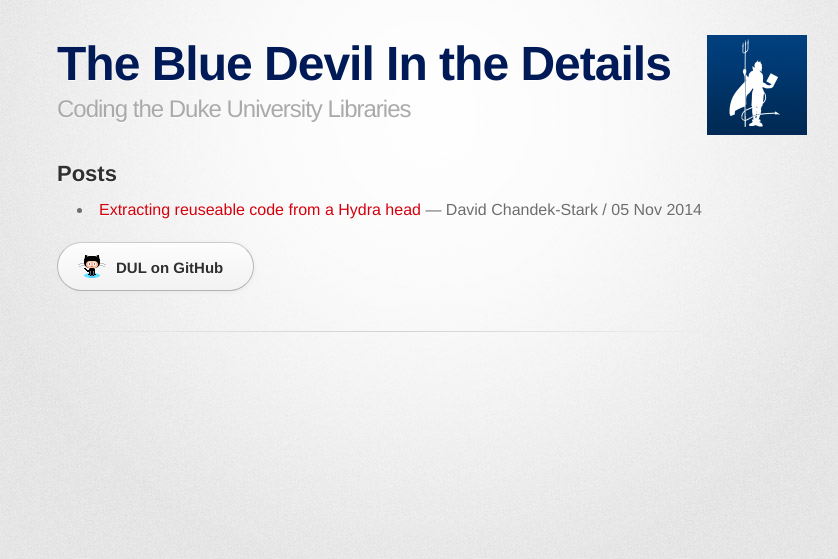
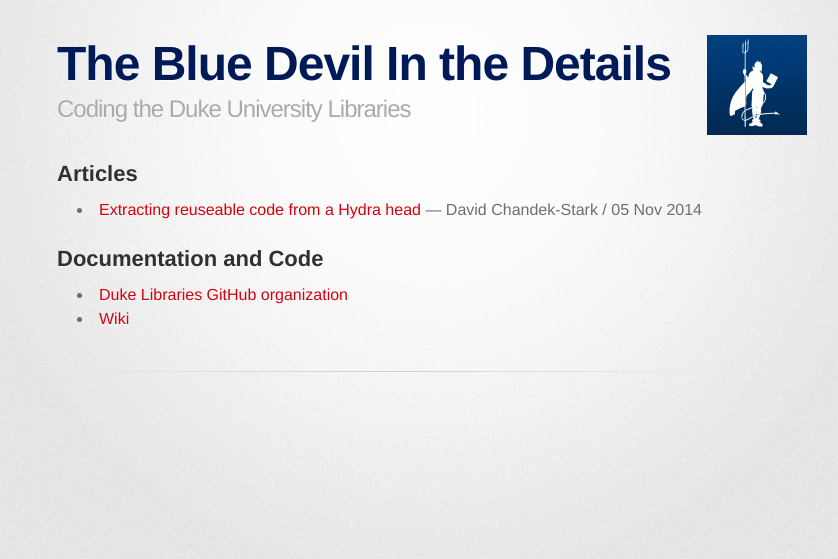
Before and after one commit to duke-libraries/duke-libraries.github.io, a Jekyll site: the page built from index.html, in a window 1280 px wide. Shown: the top 559 px of the page, without its empty margins (208-1046 px from the left). Built offline with Jekyll 4.4.1, drawn with Linux system fonts in a browser that asks for light colours; some web fonts are replaced.

Commit message:
Added "Documentation and Code" section

```diff
--- a/index.html
+++ b/index.html
@@ -3,7 +3,7 @@
 title: The Blue Devil In the Details
 ---
 
-<h2>Posts</h2>
+<h2>Articles</h2>
 
 <ul class="posts">
   {% for post in site.posts %}
@@ -13,6 +13,15 @@
   {% endfor %}
 </ul>
 
+<h2>Documentation and Code</h2>
+
+<ul>
+  <li><a href="https://github.com/duke-libraries">Duke Libraries GitHub organization</a></li>
+  <li><a href="https://github.com/duke-libraries/duke-libraries.github.io/wiki">Wiki</a></li>
+</ul>
+
+<!--
 <section id="downloads" class="clearfix">
   <a href="https://github.com/duke-libraries" id="view-on-github" class="button"><span>DUL on GitHub</span></a>
 </section>
+-->
```
